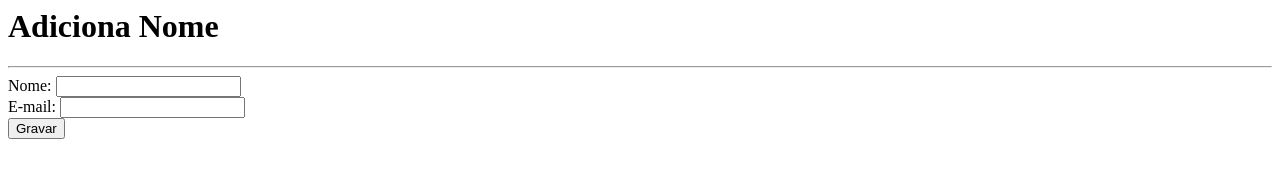
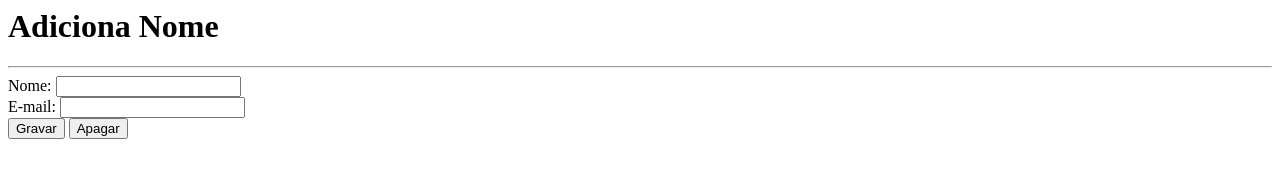
Before and after one commit to Bilbia/TecWebProj1, a plain HTML site: page WebContent/form.html in a window 1280 px wide. Drawn offline with Linux system fonts and the light colour scheme.

Commit message:
funcao clear

```diff
--- a/WebContent/form.html
+++ b/WebContent/form.html
@@ -6,6 +6,7 @@
 Nome: <input type="text" name="nome" /><br />
 E-mail: <input type="text" name="e-mail" /><br />
 <input type="submit" value="Gravar" />
+<input type="reset" value="Apagar" />
 </form>
 
 </body>
```
